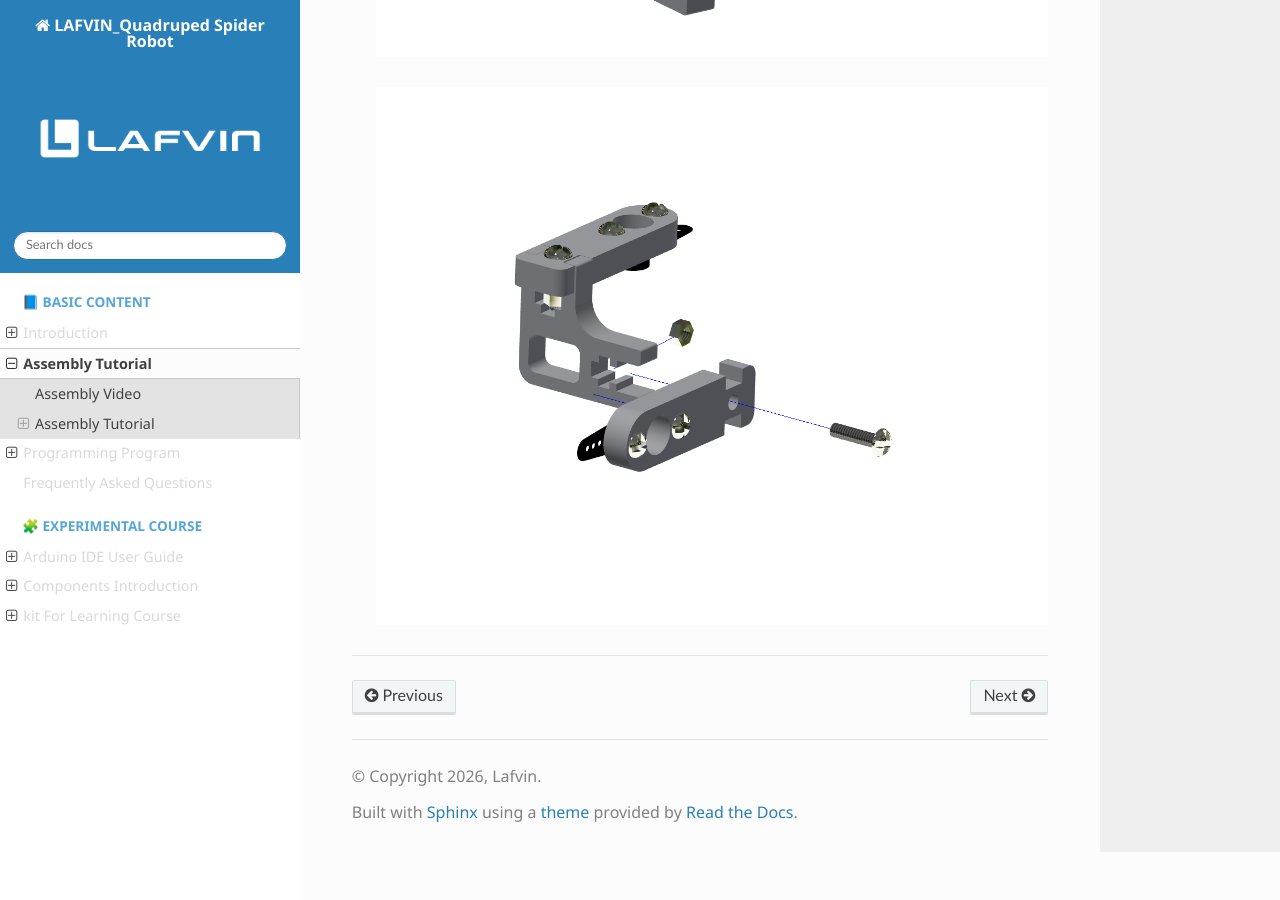
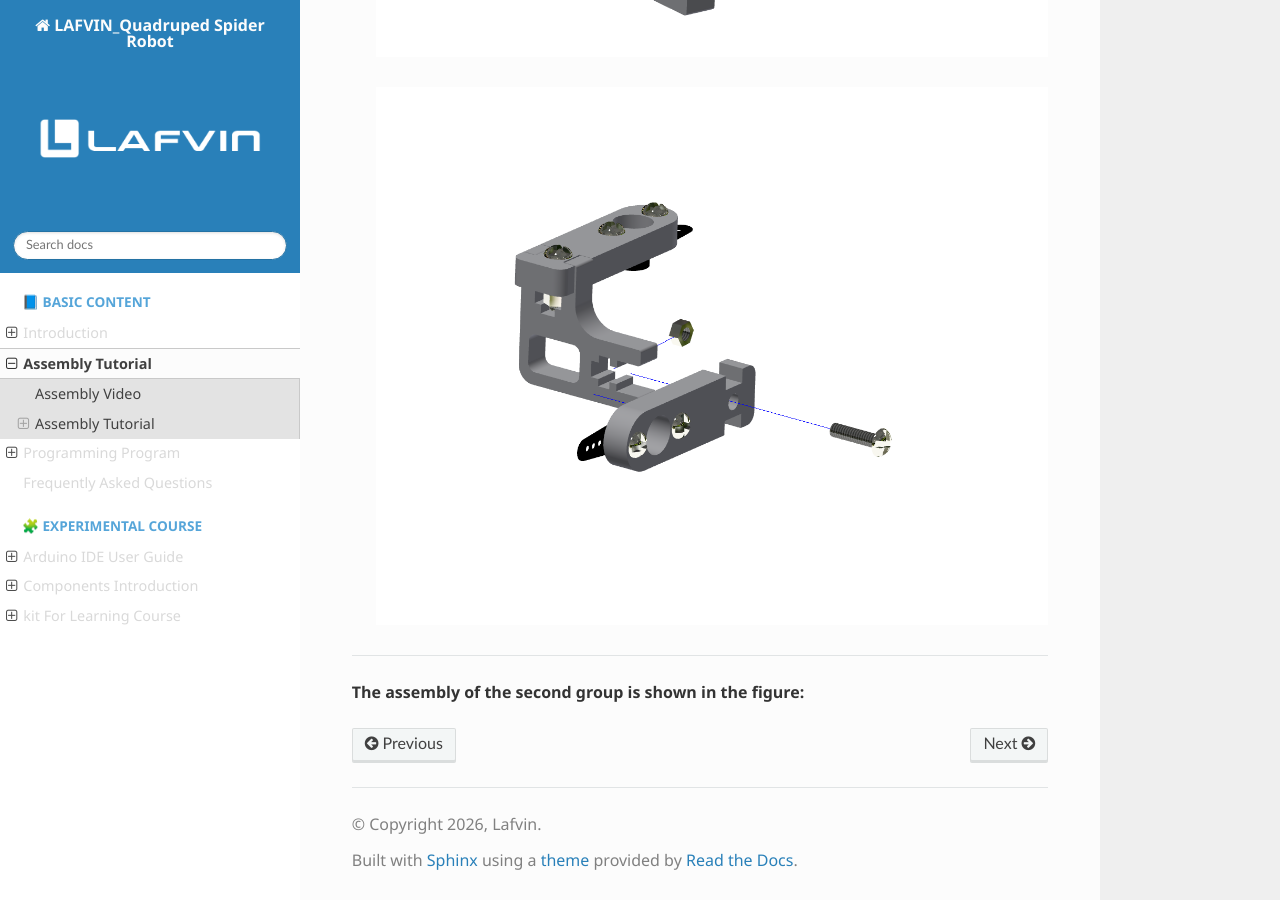
Before and after one commit to lafvintech/LAFVIN_Quadruped-Spider-Robot, a Sphinx documentation site: the page built from docs/source/AssemblyTutorial.rst, in a window 1280 px wide and 900 px high, scrolled down 8104 px. Built offline with Sphinx 7.4.7 and the Read the Docs theme 3.1.0, drawn with Linux system fonts in a browser that asks for light colours; before the commit the page ends 8956 px from its top, so only the background shows below that.

Commit message:
Update AssemblyTutorial.rst

```diff
--- a/docs/source/AssemblyTutorial.rst
+++ b/docs/source/AssemblyTutorial.rst
@@ -165,7 +165,7 @@
 
    The femoral plates consist of two groups with different orientations. Each group contains 2 pieces, for a total of 4 pieces. Continue reading below for detailed assembly instructions.
 
-The assembly of the first group is shown in the figure:
+**The assembly of the first group is shown in the figure:**
 
  .. image:: _static/AssemblyTutorial/9.摆臂安装支架1-1.png
    :width: 800
@@ -184,3 +184,5 @@
    <div style="margin-top: 30px;"></div>
 
 ----
+
+**The assembly of the second group is shown in the figure:**
```
